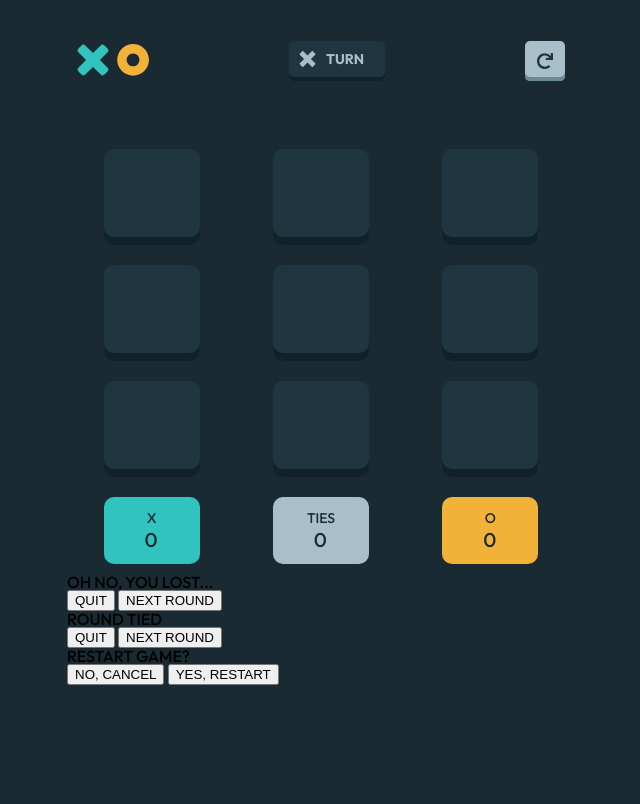
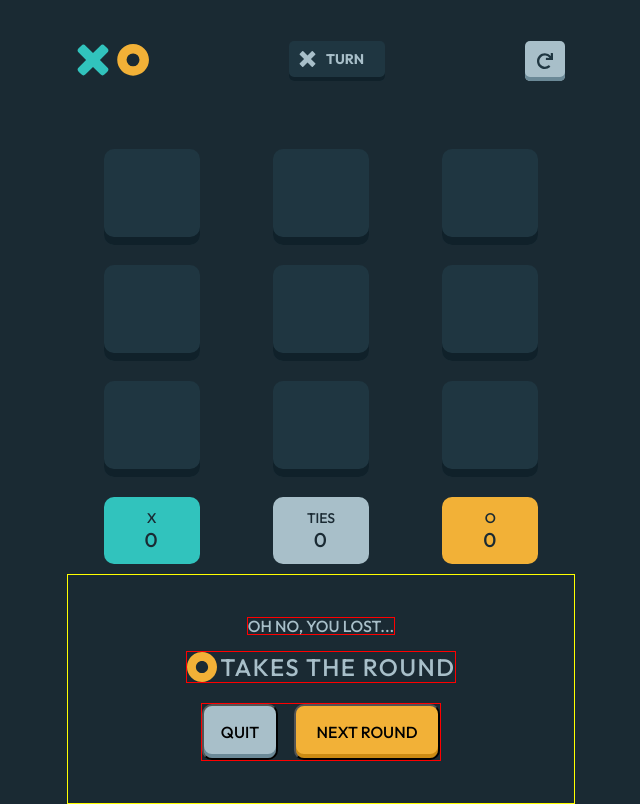
Before and after one commit to JoshDagat/FM-tic-tac-toe, a website: page index.html in a window 1280 px wide. Shown: the part 471-1275 px from the top of the page, without its empty margins (319-959 px from the left). Before the commit the page ends 1156 px from the top, so only its background shows below. Drawn offline with Linux system fonts and the light colour scheme.

Commit message:
Finished with modals.

```diff
--- a/assets/scss/3-layout/_3-layout.scss
+++ b/assets/scss/3-layout/_3-layout.scss
@@ -1,3 +1,4 @@
 @use "base-layout";
 @use "start-menu";
 @use "main-game";
+@use "modals";
--- a/assets/scss/3-layout/_modals.scss
+++ b/assets/scss/3-layout/_modals.scss
@@ -0,0 +1,75 @@
+@use "../0-helpers/variables" as variables;
+
+.modal {
+  border: 1px solid yellow;
+
+  color: variables.$silver;
+
+  display: flex;
+  flex-direction: column;
+  justify-content: center;
+  align-items: center;
+
+  min-height: 228px;
+}
+
+.modal__message {
+  border: 1px solid red;
+  flex: 0 1 auto;
+
+  margin-bottom: 1rem;
+}
+
+.modal__win-announcement {
+  display: flex;
+  align-items: center;
+
+  font-size: 24px;
+  line-height: 1.25;
+  letter-spacing: 1.5px;
+
+  border: 1px solid red;
+  flex: 0 1 auto;
+
+  margin-bottom: 1.25rem;
+}
+
+.modal__svg {
+  flex: 0 0 auto;
+  margin-right: 0.25rem;
+}
+
+.modal__btn-group {
+  display: flex;
+
+  border: 1px solid red;
+  flex: 0 1 auto;
+  gap: 1rem;
+}
+
+.modal__btn-left,
+.modal__btn-right {
+  font-family: variables.$font-main;
+  font-size: 16px;
+  line-height: 1.25;
+  border-radius: 10px;
+  padding: 1rem;
+
+  flex: 1 1 auto;
+}
+
+.modal__btn-left {
+  background: variables.$silver;
+  box-shadow: inset 0px -4px 0px #6b8997;
+
+  min-width: 76px;
+  max-width: 306px;
+}
+
+.modal__btn-right {
+  background: variables.$light-yellow;
+  box-shadow: inset 0px -4px 0px #cc8b13;
+
+  min-width: 146px;
+  max-width: 151px;
+}
--- a/index.html
+++ b/index.html
@@ -145,26 +145,20 @@
       </div>
     </div>
 
-    <div class="modal-win-lose">
-      <p class="modal-win-lose__message">OH NO, YOU LOST...</p>
-      <p class="modal-win-lose__win-announcement"></p>
+    <div class="modal">
+      <p class="modal__message">OH NO, YOU LOST...</p>
+      <p class="modal__win-announcement">
+        <svg class="modal__svg" width="30" height="30" viewBox="0 0 64 64">
+          <path
+            d="M32 0c17.673 0 32 14.327 32 32 0 17.673-14.327 32-32 32C14.327 64 0 49.673 0 32 0 14.327 14.327 0 32 0Zm0 18.963c-7.2 0-13.037 5.837-13.037 13.037 0 7.2 5.837 13.037 13.037 13.037 7.2 0 13.037-5.837 13.037-13.037 0-7.2-5.837-13.037-13.037-13.037Z"
+            fill="#F2B137"
+          />
+        </svg>
+        TAKES THE ROUND
+      </p>
       <div class="modal__btn-group">
-        <button class="modal__quit">QUIT</button>
-        <button class="modal__next-round">NEXT ROUND</button>
-      </div>
-    </div>
-    <div class="modal-tied">
-      <p class="modal-tied__announcement">ROUND TIED</p>
-      <div class="modal__btn-group">
-        <button class="modal__quit">QUIT</button>
-        <button class="modal__next-round">NEXT ROUND</button>
-      </div>
-    </div>
-    <div class="modal-restart">
-      <p class="modal-restart__question">RESTART GAME?</p>
-      <div class="modal__btn-group">
-        <button class="modal__restart-cancel">NO, CANCEL</button>
-        <button class="modal__restart-confirm">YES, RESTART</button>
+        <button class="modal__btn-left">QUIT</button>
+        <button class="modal__btn-right">NEXT ROUND</button>
       </div>
     </div>
   </body>
```
Also changed, not shown: assets/css/main.css, 1 other file.
